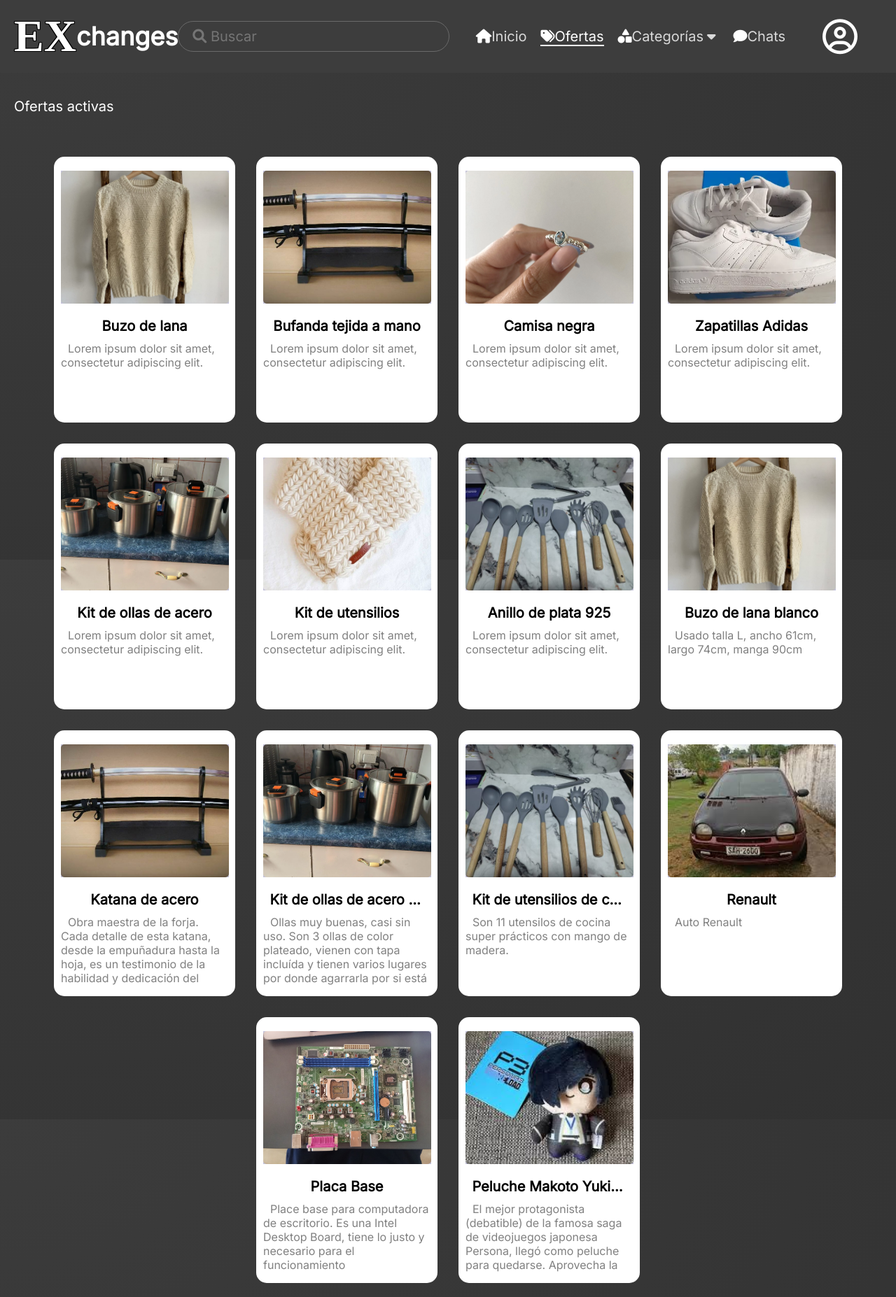
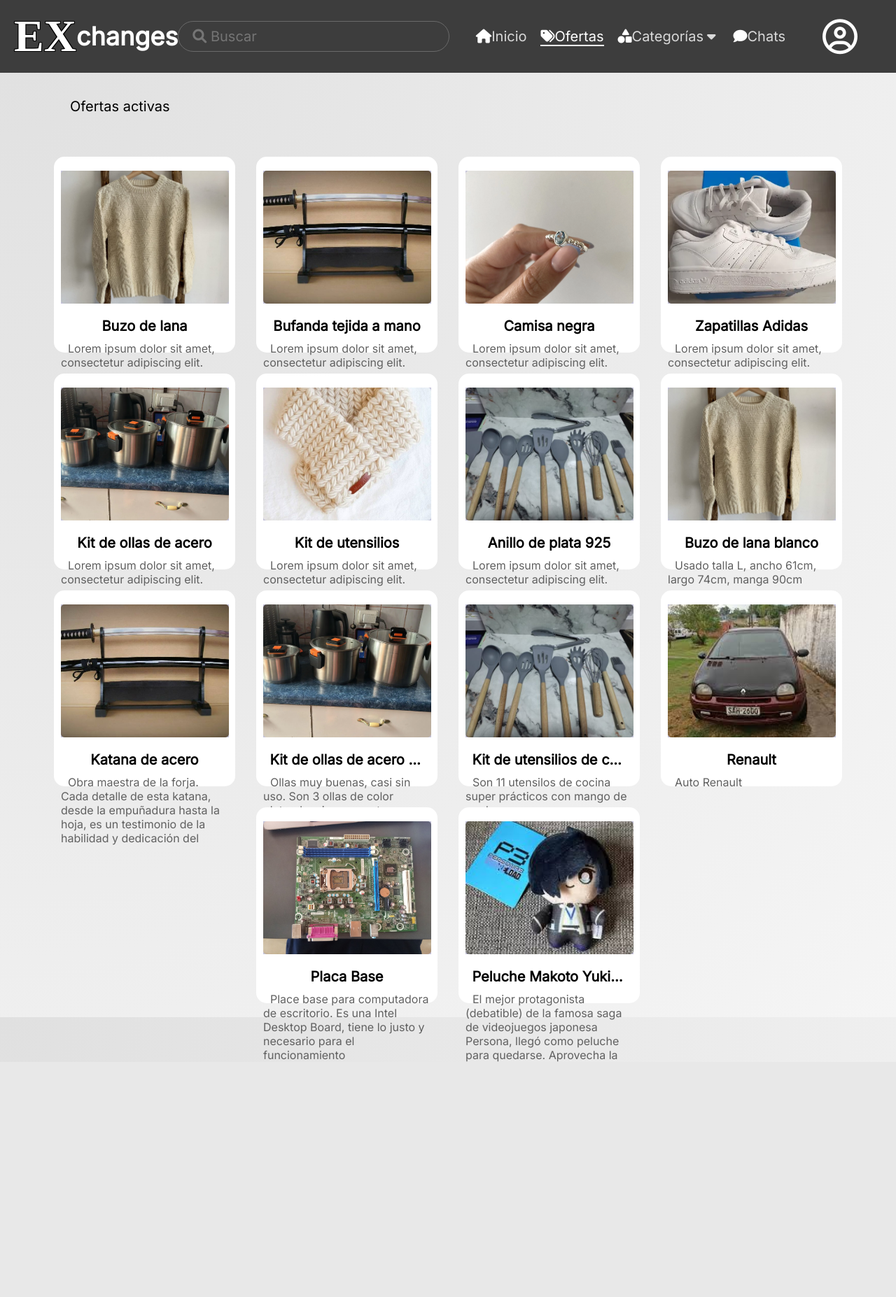
Before and after one commit to Tempus-Datus-Gravitas/EXchanges, a PHP site: page /ofertas.php in a window 1280 px wide. Shown: the whole page at 70% size. After the commit the page ends 1518 px from the top, so only its background shows below. Run offline with PHP 8.4, Linux system fonts and the light colour scheme; some web fonts are replaced.

Commit message:
Intento de pantalla de carga y agregado un modo claro al inicio

```diff
--- a/css/inicio.css
+++ b/css/inicio.css
@@ -11,16 +11,16 @@
 font-family: "Inter","FontAwesome", sans-serif;
 color: #fff;
 }
-html{
+body{
+	margin: 0;
+	margin-top: 100px;
+	padding: 0;
+	width: 100%;
 	background: #363636;
 	background: radial-gradient(ellipse at left top, #3c3c3c, #313131);
 	height: 100%;
 	background-size: cover;
-}
-body{
-	margin: 0;
-  margin-top: 100px;
-	padding: 0;
+
 }
 #container{
 	display: flex;
@@ -28,8 +28,10 @@ body{
 	position: relative;
 	#sectiontitle{
 		margin: 20px;
+		margin-left: 100px;
 		font-size: 20px;
 		justify-content: start;
+		}
 	}
 	#cards{
 		display: flex;
@@ -42,7 +44,7 @@ body{
 		.card{
 			border-radius: 15px;
 			width: 259px;
-			height: 380px;
+			height: 280px;
 			background: #fff;
 			justify-content: center;
 			text-align: center;
@@ -86,8 +88,18 @@ body{
 		}
 	}
 }
+
+
+.cargando {
+  position: absolute;
+  z-index: 5;
+  width: 100%;
+  height: 100vh;
+  background-color: rgba(60, 60, 60, 1);
+  display: flex;
+  align-items: center;
+  justify-content: center;
 }
-
 
 
 @media (max-width: 900px) {
@@ -122,6 +134,38 @@ body{
         height: 8rem;
     }
 }
+@media (prefers-color-scheme: light) {
+	body{
+		color: #000;
+		background: #f0f0f0;
+		background: radial-gradient(ellipse at left top, #e0e0e0, #f5f5f5);
+
+	}
+	#container{
+		#sectiontitle p{
+			color: #000;
+		}
+		#cards{
+			.card{
+				background: #fff;
+				color: #000;
+				.image{
+					background: #c4c2d9;
+				}
+				h2{
+					color: #000;
+				}
+				p{
+					color: #606060;
+				}
+			}
+		}
+	}
+	.card{
+		background: #3D3D3D;
+		color: #fff;
+	}
+}
 
 ::webkit-scrollbar {
   background-color: #2f2f2f;
--- /dev/null
+++ b/js/load.js
@@ -0,0 +1,4 @@
+var cargando = document.querySelector(".cargando");
+window.addEventListener('load', function() {
+  cargando.style.display = 'none';
+})
```
Also changed, not shown: index.php (+5 -3 lines). Lines whose indentation alone changed are shown as unchanged.
